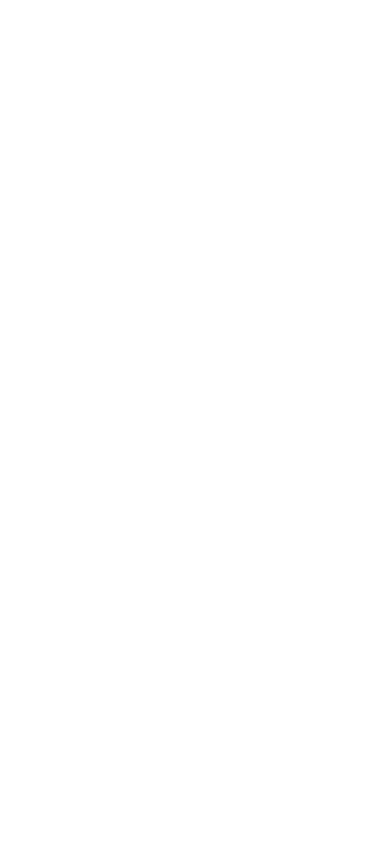
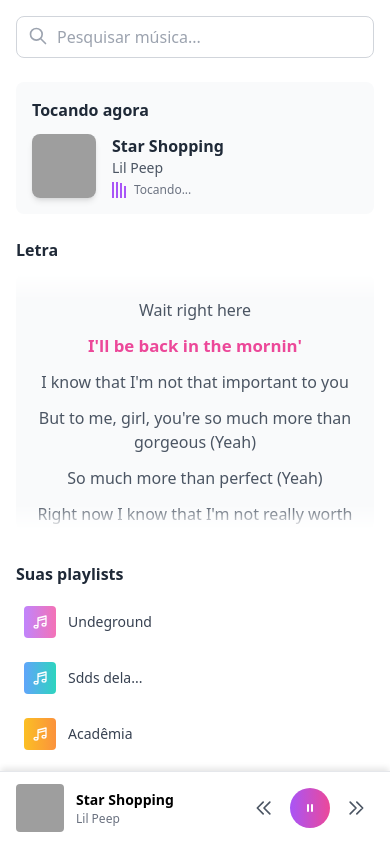
Before and after one commit to sambiokeka/SongChanting, a plain HTML site: page src/components/sidebar.html in a window 390 px wide. Drawn offline with nearby package versions, Linux system fonts and the light colour scheme; grey boxes are pictures that could not be loaded.

Commit message:
feat: adicionando sidebar

```diff
--- a/src/components/sidebar.html
+++ b/src/components/sidebar.html
@@ -0,0 +1,178 @@
+<!DOCTYPE html>
+<html lang="pt-BR">
+<head>
+    <meta charset="UTF-8">
+    <meta name="viewport" content="width=device-width, initial-scale=1.0">
+    <title>SongChanting - Sidebar Responsiva</title>
+
+    <script src="https://cdn.tailwindcss.com"></script>
+    <link rel="stylesheet" href="../css/sidebar.css">
+</head>
+
+<body class="min-h-screen flex">
+    <aside class="sidebar bg-white dark:bg-gray-900 p-4">
+        <!-- Barra de pesquisa -->
+        <div class="relative mb-6">
+            <input type="text" placeholder="Pesquisar música..." class="w-full pl-10 pr-4 py-2 rounded-lg border border-gray-300 dark:border-gray-700 focus:ring-2 focus:ring-purple-500 focus:border-transparent dark:bg-gray-800 dark:text-white">
+            <svg xmlns="http://www.w3.org/2000/svg" class="h-5 w-5 absolute left-3 top-2.5 text-gray-400" fill="none" viewBox="0 0 24 24" stroke="currentColor">
+                <path stroke-linecap="round" stroke-linejoin="round" stroke-width="2" d="M21 21l-6-6m2-5a7 7 0 11-14 0 7 7 0 0114 0z" />
+            </svg>
+        </div>
+
+        <!-- Música que está tocando -->
+        <div class="mb-6 p-4 bg-gray-50 dark:bg-gray-800 rounded-lg">
+            <h3 class="font-semibold text-gray-800 dark:text-white mb-3">Tocando agora</h3>
+            <div class="flex items-center">
+                <img src="https://t2.genius.com/unsafe/300x300/https%3A%2F%2Fimages.genius.com%2Feaf31001319b08a8b3fd9d381c1fe76e.999x999x1.png" alt="Capa do álbum" class="w-16 h-16 rounded-lg shadow-md">
+                <div class="ml-4">
+                    <h4 class="font-semibold text-gray-800 dark:text-white">Star Shopping</h4>
+                    <p class="text-sm text-gray-600 dark:text-gray-400">Lil Peep</p>
+                    <div class="flex items-center mt-1">
+                        <div class="music-bars">
+                            <div class="music-bar bg-purple-500"></div>
+                            <div class="music-bar bg-purple-500"></div>
+                            <div class="music-bar bg-purple-500"></div>
+                            <div class="music-bar bg-purple-500"></div>
+                        </div>
+                        <span class="text-xs text-gray-500 dark:text-gray-400 ml-2">Tocando...</span>
+                    </div>
+                </div>
+            </div>
+        </div>
+
+        <!-- Letra da música -->
+        <div class="mb-6">
+            <h3 class="font-semibold text-gray-800 dark:text-white mb-3">Letra</h3>
+            <div class="lyrics-container h-64 overflow-y-auto py-2 bg-gray-50 dark:bg-gray-800 rounded-lg px-4">
+                <div class="text-center text-gray-600 dark:text-gray-400 space-y-3 mt-4">
+                    <p class="lyric-line active">Wait right here</p>
+                    <p class="lyric-line">I'll be back in the mornin'</p>
+                    <p class="lyric-line">I know that I'm not that important to you</p>
+                    <p class="lyric-line">But to me, girl, you're so much more than gorgeous (Yeah)</p>
+                    <p class="lyric-line">So much more than perfect (Yeah)</p>
+                    <p class="lyric-line">Right now I know that I'm not really worth it</p>
+                    <p class="lyric-line">If you give me time, I could work on it</p>
+                    <p class="lyric-line">Give me some time while I work on it</p>
+                    <p class="lyric-line">Losin' your patience, and, girl, I don't blame you</p>
+                    <p class="lyric-line">The Earth's in rotation, you'rе waitin' for me (GothBoiClique)</p>
+                    <p class="lyric-line">Look at my face whеn I f*** on your waist</p>
+                    <p class="lyric-line">'Cause we only have one conversation a week</p>
+                    <p class="lyric-line">That's why your friends always hatin' on me</p>
+                    <p class="lyric-line">F*** 'em though, I did this all by myself</p>
+                    <p class="lyric-line">Matter fact, I ain't never asked no one for help</p>
+                    <p class="lyric-line">And that's why I don't pick up my phone when it rings</p>
+                </div>
+            </div>
+        </div>
+
+        <!-- Controles (desktop) -->
+        <div class="mt-6 pt-4 border-t border-gray-200 dark:border-gray-800 desktop-controls">
+            <div class="flex items-center justify-between mb-3">
+                <!-- Botão voltar -->
+                <button class="p-2 text-gray-600 dark:text-gray-400 hover:text-purple-600 dark:hover:text-purple-400">
+                    <svg xmlns="http://www.w3.org/2000/svg" fill="none" class="h-5 w-5" viewBox="0 0 24 24" stroke="currentColor">
+                        <path stroke-linecap="round" stroke-linejoin="round" stroke-width="2" d="M11 19l-7-7 7-7m8 14l-7-7 7-7" />
+                    </svg>
+                </button>
+                <!-- Botão Play/Pause -->
+                <button id="play-pause-btn-desktop" class="p-3 bg-gradient-to-r from-purple-500 to-pink-500 text-white rounded-full hover:opacity-90 transition">
+                    <svg id="play-icon-desktop" xmlns="http://www.w3.org/2000/svg" fill="none" class="h-6 w-6" viewBox="0 0 24 24" stroke="currentColor">
+                        <path stroke-linecap="round" stroke-linejoin="round" stroke-width="2" d="M14.752 11.168l-3.197-2.132A1 1 0 0010 9.87v4.263a1 1 0 001.555.832l3.197-2.132a1 1 0 000-1.664z" />
+                    </svg>
+                    <svg id="pause-icon-desktop" xmlns="http://www.w3.org/2000/svg" fill="none" class="h-6 w-6 hidden" viewBox="0 0 24 24" stroke="currentColor">
+                        <path stroke-linecap="round" stroke-linejoin="round" stroke-width="2" d="M10 9v6m4-6v6" />
+                    </svg>
+                </button>
+                <!-- Botão avançar -->
+                <button class="p-2 text-gray-600 dark:text-gray-400 hover:text-purple-600 dark:hover:text-purple-400">
+                    <svg xmlns="http://www.w3.org/2000/svg" fill="none" class="w-5 h-5" viewBox="0 0 24 24" stroke="currentColor">
+                        <path stroke-linecap="round" stroke-linejoin="round" stroke-width="2" d="M13 5l7 7-7 7M5 5l7 7-7 7" />
+                    </svg>
+                </button>
+            </div>
+            <!-- Barra de progresso -->
+            <div class="mt-2">
+                <div class="relative pt-1">
+                    <div class="overflow-hidden h-1 text-xs flex rounded bg-gray-200 dark:bg-gray-700">
+                        <div class="shadow-none flex flex-col text-center whitespace-nowrap text-white justify-center bg-purple-500 w-[47%]"></div>
+                    </div>
+                </div>
+                <div class="flex justify-between text-xs text-gray-500 dark:text-gray-400 mt-1">
+                    <span>1:08</span>
+                    <span>2:23</span>
+                </div>
+            </div>
+        </div>
+
+        <!-- Playlists -->
+        <div class="mt-8">
+            <h3 class="font-semibold text-gray-800 dark:text-white mb-3">Suas playlists</h3>
+            <div class="space-y-2">
+                <div class="flex items-center p-2 rounded hover:bg-gray-100 dark:hover:bg-gray-800 cursor-pointer">
+                    <div class="w-8 h-8 bg-gradient-to-r from-purple-400 to-pink-400 rounded flex items-center justify-center mr-3">
+                        <svg xmlns="http://www.w3.org/2000/svg" fill="none" class="h-4 w-4  text-white" viewBox="0 0 24 24" stroke="currentColor">
+                            <path stroke-linecap="round" stroke-linejoin="round" stroke-width="2" d="M9 19V6l12-3v13M9 19c0 1.105-1.343 2-3 2s-3-.895-3-2 1.343-2 3-2 3 .895 3 2zm12-3c0 1.105-1.343 2-3 2s-3-.895-3-2 1.343-2 3-2 3 .895 3 2zM9 10l12-3" />
+                        </svg>
+                    </div>
+                    <span class="text-sm text-gray-700 dark:text-gray-300">Undeground</span>
+                </div>
+
+                <div class="flex items-center p-2 rounded hover:bg-gray-100 dark:hover:bg-gray-800 cursor-pointer">
+                    <div class="w-8 h-8 bg-gradient-to-r from-blue-400 to-teal-400 rounded flex items-center justify-center mr-3">
+                        <svg xmlns="http://www.w3.org/2000/svg" fill="none" class="w-4 h-4  text-white" viewBox="0 0 24 24" stroke="currentColor">
+                            <path stroke-linecap="round" stroke-linejoin="round" stroke-width="2" d="M9 19V6l12-3v13M9 19c0 1.105-1.343 2-3 2s-3-.895-3-2 1.343-2 3-2 3 .895 3 2zm12-3c0 1.105-1.343 2-3 2s-3-.895-3-2 1.343-2 3-2 3 .895 3 2zM9 10l12-3" />
+                        </svg>
+                    </div>
+                    <span class="text-sm text-gray-700 dark:text-gray-300">Sdds dela...</span>
+                </div>
+
+                <div class="flex items-center p-2 rounded hover:bg-gray-100 dark:hover:bg-gray-800 cursor-pointer">
+                    <div class="w-8 h-8 bg-gradient-to-r from-amber-400 to-orange-400 rounded flex items-center justify-center mr-3">
+                        <svg xmlns="http://www.w3.org/2000/svg" class="h-4 w-4 text-white" fill="none" viewBox="0 0 24 24" stroke="currentColor">
+                            <path stroke-linecap="round" stroke-linejoin="round" stroke-width="2" d="M9 19V6l12-3v13M9 19c0 1.105-1.343 2-3 2s-3-.895-3-2 1.343-2 3-2 3 .895 3 2zm12-3c0 1.105-1.343 2-3 2s-3-.895-3-2 1.343-2 3-2 3 .895 3 2zM9 10l12-3" />
+                        </svg>
+                    </div>
+                    <span class="text-sm text-gray-700 dark:text-gray-300">Acadêmia</span>
+                </div>
+            </div>
+        </div>
+    </aside>
+
+    <!-- Controles (mobile) -->
+    <div class="play-controls-mobile dark:bg-gray-900 dark:border-gray-800">
+        <div class="now-playing-mobile">
+            <img src="https://t2.genius.com/unsafe/300x300/https%3A%2F%2Fimages.genius.com%2Feaf31001319b08a8b3fd9d381c1fe76e.999x999x1.png" alt="Capa do álbum" class="w-12 h-12 rounded">
+            <div class="now-playing-info">
+                <h4 class="dark:text-white">Star Shopping</h4>
+                <p class="dark:text-gray-400">Lil Peep</p>
+            </div>
+        </div>
+        <div class="mobile-control-buttons">
+            <!-- Botão voltar -->
+            <button class="p-2 text-gray-600 dark:text-gray-400 hover:text-purple-600 dark:hover:text-purple-400">
+                <svg xmlns="http://www.w3.org/2000/svg" fill="none" class="h-5 w-5" viewBox="0 0 24 24" stroke="currentColor">
+                    <path stroke-linecap="round" stroke-linejoin="round" stroke-width="2" d="M11 19l-7-7 7-7m8 14l-7-7 7-7" />
+                </svg>
+            </button>
+            <!-- Botão Play/Pause -->
+            <button id="play-pause-btn-mobile" class="p-2 bg-gradient-to-r from-purple-500 to-pink-500 text-white rounded-full hover:opacity-90 transition mx-2">
+                <svg id="play-icon-mobile" xmlns="http://www.w3.org/2000/svg" fill="none" class="h-6 w-6" viewBox="0 0 24 24" stroke="currentColor">
+                    <!-- Ícone de play -->
+                    <path stroke-linecap="round" stroke-linejoin="round" stroke-width="2" d="M14.752 11.168l-3.197-2.132A1 1 0 0010 9.87v4.263a1 1 0 001.555.832l3.197-2.132a1 1 0 000-1.664z" />
+                </svg>
+                <svg id="pause-icon-mobile" xmlns="http://www.w3.org/2000/svg" fill="none" class="h-6 w-6 hidden" viewBox="0 0 24 24" stroke="currentColor">
+                    <!-- Ícone de pause -->
+                    <path stroke-linecap="round" stroke-linejoin="round" stroke-width="2" d="M10 9v6M14 9v6" />
+                </svg>
+            </button>
+            <!-- Botão avançar -->
+            <button class="p-2 text-gray-600 dark:text-gray-400 hover:text-purple-600 dark:hover:text-purple-400">
+                <svg xmlns="http://www.w3.org/2000/svg" fill="none" class="h-5 w-5" viewBox="0 0 24 24" stroke="currentColor">
+                    <path stroke-linecap="round" stroke-linejoin="round" stroke-width="2" d="M13 5l7 7-7 7M5 5l7 7-7 7" />
+                </svg>
+            </button>
+        </div>
+    </div>
+    <script src="../js/sidebar.js"></script>
+</body>
+</html>
--- /dev/null
+++ b/src/css/sidebar.css
@@ -0,0 +1,143 @@
+@import url('https://fonts.googleapis.com/css2?family=Inter:wght@300;400;500;600;700&display=swap');
+
+.music-bars {
+    display: flex;
+    align-items: end;
+    height: 16px;
+    gap: 2px;
+}
+
+.music-bar {
+    width: 2px;
+    background-color: white;
+    animation: musicBarAnimation 1s ease infinite alternate;
+}
+
+.music-bar:nth-child(2) {
+    animation-delay: 0.2s;
+}
+
+.music-bar:nth-child(3) {
+    animation-delay: 0.4s;
+}
+
+.music-bar:nth-child(4) {
+    animation-delay: 0.6s;
+}
+
+@keyframes musicBarAnimation {
+    from { height: 4px; }
+    to { height: 16px; }
+}
+
+.lyrics-container {
+    mask-image: linear-gradient(to bottom, transparent 0%, black 10%, black 90%, transparent 100%);
+}
+
+.lyric-line {
+    transition: all 0.2s ease;
+}
+
+.lyric-line.active {
+    color: #ec4899;
+    font-weight: 600;
+    transform: scale(1.05);
+}
+
+.sidebar {
+    width: 320px;
+    height: 100vh;
+    border-right: 1px solid #e5e7eb;
+    overflow-y: auto;
+}
+
+.play-controls-mobile {
+    display: none;
+}
+
+
+.paused .music-bar {
+    animation-play-state: paused;
+}
+
+.paused .music-bars span {
+    display: none;
+}
+
+/* Responsividade */
+@media (max-width: 768px) {
+    .sidebar {
+        width: 100%;
+        height: auto;
+        min-height: 100vh;
+        border-right: none;
+        border-bottom: 1px solid #e5e7eb;
+        padding-bottom: 80px;
+    }
+
+    .desktop-controls {
+        display: none;
+    }
+
+    .play-controls-mobile {
+        display: flex;
+        position: fixed;
+        bottom: 0;
+        left: 0;
+        right: 0;
+        background: white;
+        border-top: 1px solid #e5e7eb;
+        padding: 12px 16px;
+        align-items: center;
+        justify-content: space-between;
+        box-shadow: 0 -4px 6px -1px rgba(0, 0, 0, 0.1);
+    }
+
+    .now-playing-mobile {
+        display: flex;
+        align-items: center;
+        flex: 1;
+        min-width: 0;
+    }
+
+    .now-playing-info {
+        margin-left: 12px;
+        min-width: 0;
+        overflow: hidden;
+    }
+
+    .now-playing-info h4 {
+        white-space: nowrap;
+        overflow: hidden;
+        text-overflow: ellipsis;
+        font-size: 14px;
+        font-weight: 600;
+    }
+
+    .now-playing-info p {
+        white-space: nowrap;
+        overflow: hidden;
+        text-overflow: ellipsis;
+        font-size: 12px;
+        color: #6b7280;
+    }
+
+    .mobile-control-buttons {
+        display: flex;
+        align-items: center;
+    }
+
+    .lyrics-container {
+        max-height: 40vh;
+    }
+}
+
+@media (min-width: 769px) {
+    .play-controls-mobile {
+        display: none;
+    }
+
+    .desktop-controls {
+        display: block;
+    }
+}
--- /dev/null
+++ b/src/js/sidebar.js
@@ -0,0 +1,104 @@
+// Variáveis para controle do estado da música
+let isPlaying = true;
+let autoScrollEnabled = true;
+let userInteracted = false;
+let scrollTimeout = null;
+let lyricsInterval = null;
+
+// Elementos DOM
+const lyricsContainer = document.querySelector('.lyrics-container');
+const playPauseBtnDesktop = document.getElementById('play-pause-btn-desktop');
+const playPauseBtnMobile = document.getElementById('play-pause-btn-mobile');
+const playIconDesktop = document.getElementById('play-icon-desktop');
+const pauseIconDesktop = document.getElementById('pause-icon-desktop');
+const playIconMobile = document.getElementById('play-icon-mobile');
+const pauseIconMobile = document.getElementById('pause-icon-mobile');
+const musicBars = document.querySelector('.music-bars');
+const playingText = document.querySelector('.music-bars + span');
+const lyricLines = document.querySelectorAll('.lyric-line');
+
+// Configurar scroll suave
+lyricsContainer.style.scrollBehavior = 'smooth';
+
+// Função para fazer scroll até a linha ativa
+function scrollToActiveLine() {
+    if (!autoScrollEnabled || !isPlaying) return;
+
+    const activeLine = document.querySelector('.lyric-line.active');
+    if (activeLine) {
+        activeLine.scrollIntoView({
+            behavior: 'smooth',
+            block: 'center'
+        });
+    }
+}
+
+// Função para avançar a letra
+function advanceLyrics() {
+    if (!isPlaying) return;
+
+    const activeLine = document.querySelector('.lyric-line.active');
+    if (activeLine) {
+        activeLine.classList.remove('active');
+
+        if (activeLine.nextElementSibling) {
+            activeLine.nextElementSibling.classList.add('active');
+            scrollToActiveLine();
+        } else {
+            document.querySelector('.lyric-line:first-child').classList.add('active');
+            scrollToActiveLine();
+        }
+    }
+}
+
+// Função para atualizar ícones de play/pause
+function updatePlayPauseIcons() {
+    if (isPlaying) {
+        // Tocar - esconder play, mostrar pause
+        playIconDesktop.classList.add('hidden');
+        pauseIconDesktop.classList.remove('hidden');
+        playIconMobile.classList.add('hidden');
+        pauseIconMobile.classList.remove('hidden');
+        musicBars.parentElement.classList.remove('paused');
+        playingText.textContent = 'Tocando...';
+    } else {
+        // Pausar - esconder pause, mostrar play
+        playIconDesktop.classList.remove('hidden');
+        pauseIconDesktop.classList.add('hidden');
+        playIconMobile.classList.remove('hidden');
+        pauseIconMobile.classList.add('hidden');
+        musicBars.parentElement.classList.add('paused');
+        playingText.textContent = 'Pausado';
+    }
+}
+
+// Função para tocar/pausar
+function togglePlayPause() {
+    isPlaying = !isPlaying;
+
+    if (isPlaying) {
+        // Tocar
+        updatePlayPauseIcons();
+
+        // Reiniciar o avanço automático das letras
+        lyricsInterval = setInterval(advanceLyrics, 3000);
+        autoScrollEnabled = true;
+    } else {
+        // Pausar
+        updatePlayPauseIcons();
+
+        // Parar o avanço automático das letras
+        clearInterval(lyricsInterval);
+        autoScrollEnabled = false;
+    }
+}
+
+// Event listeners para os botões
+playPauseBtnDesktop.addEventListener('click', togglePlayPause);
+playPauseBtnMobile.addEventListener('click', togglePlayPause);
+
+// Iniciar o avanço automático das letras
+lyricsInterval = setInterval(advanceLyrics, 3000);
+
+// Inicializar ícones corretamente
+updatePlayPauseIcons();
```
Also changed, not shown: src/components/header.html (+6 -10 lines).
